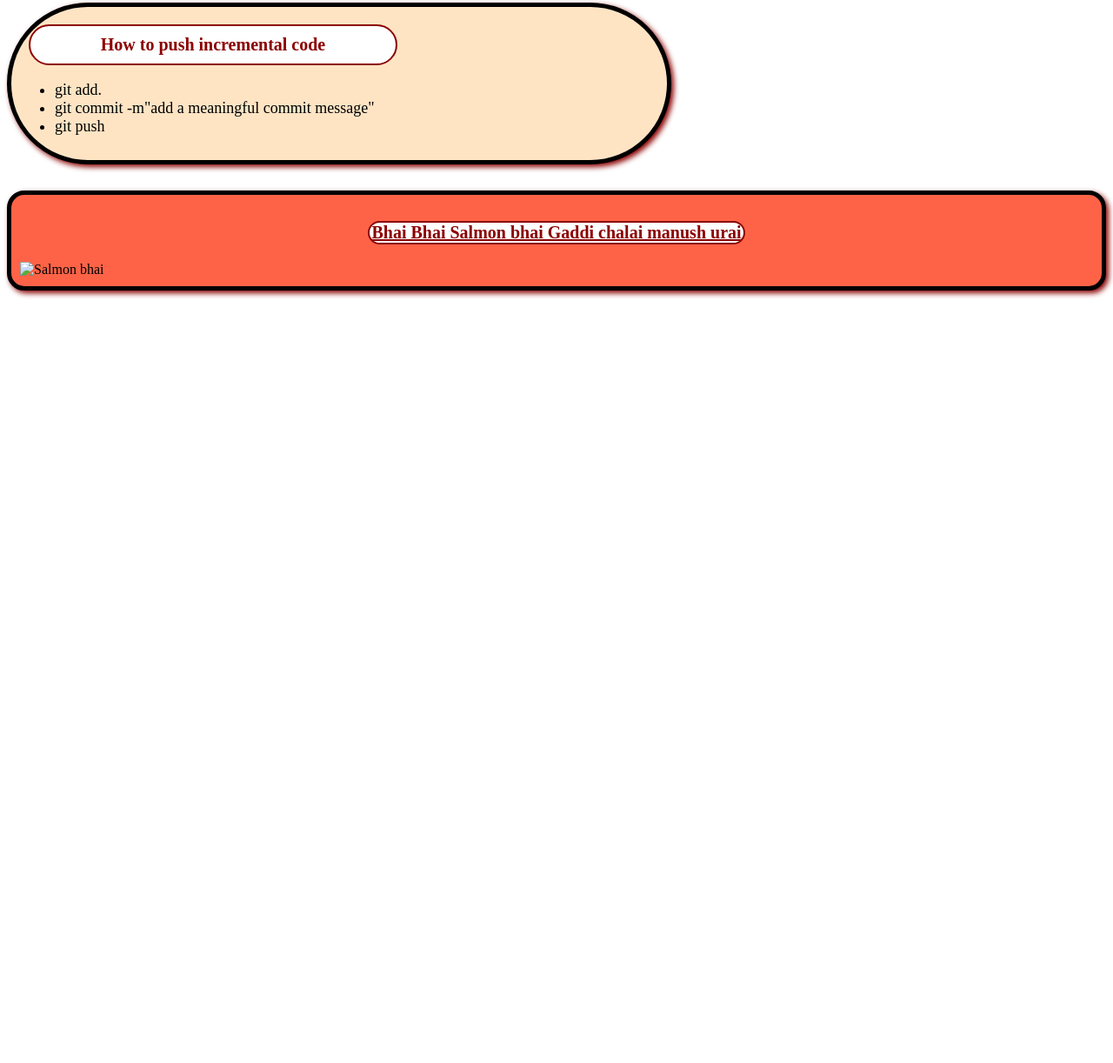
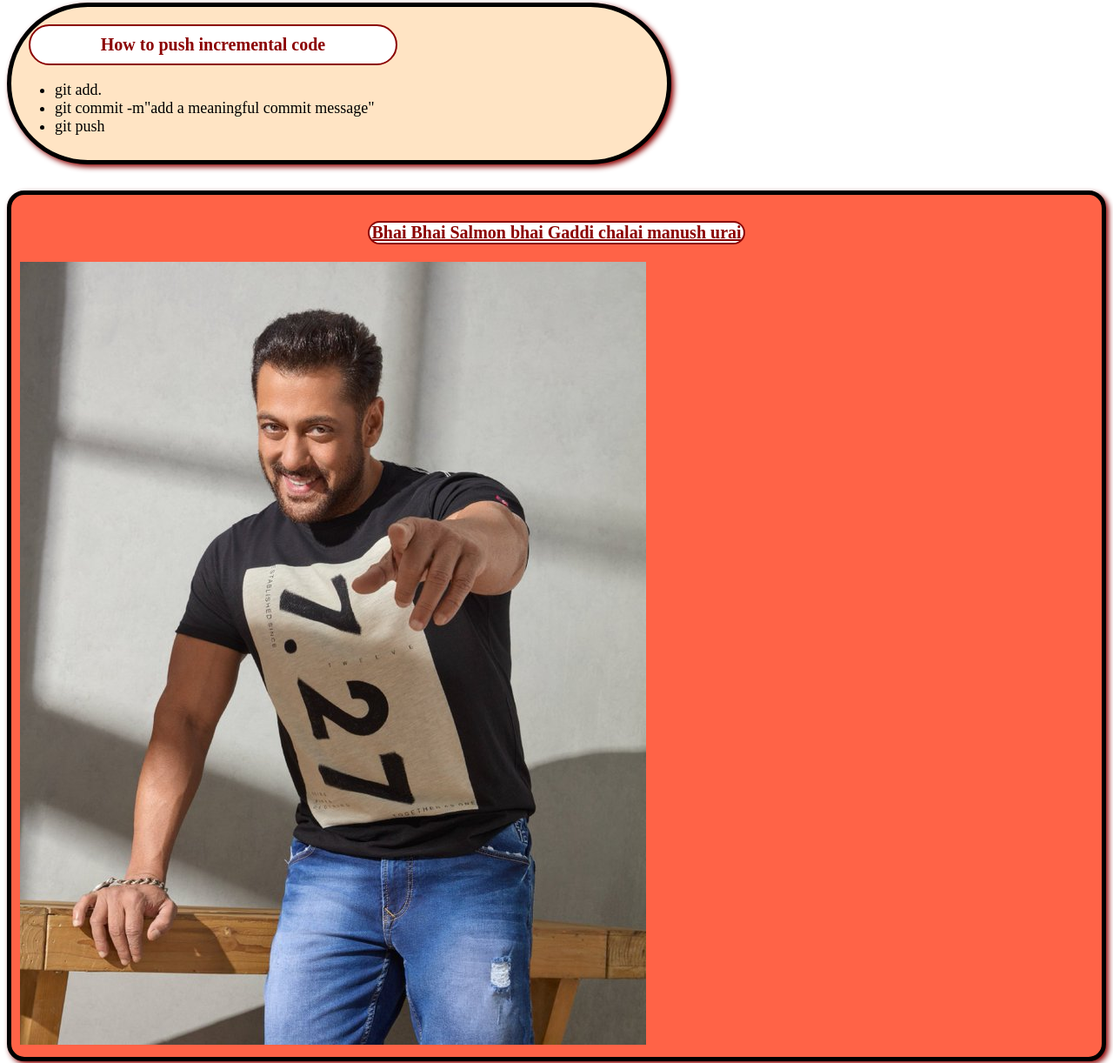
Before and after one commit to Mahi-Haque/my-simple-website, a plain HTML site: page index.html in a window 1280 px wide. Shown: the part 638-1860 px from the top of the page at 87% size. Before the commit the page ends 1002 px from the top, so only its background shows below. Drawn offline with Linux system fonts and the light colour scheme; the site is published under a folder, as on GitHub Pages, so addresses that start at the root find nothing.

Commit message:
Feat:Salmom bhai

```diff
--- a/index.html
+++ b/index.html
@@ -29,7 +29,7 @@
     </div>
     <div>
         <h3>Bhai Bhai Salmon bhai Gaddi chalai manush urai</h3>
-        <img src="/images/salamn.jpeg" alt="Salmon bhai">
+        <img src="./images/salamn.jpeg" alt="Salmon bhai">
     </div>
 </body>
 </html>
```
